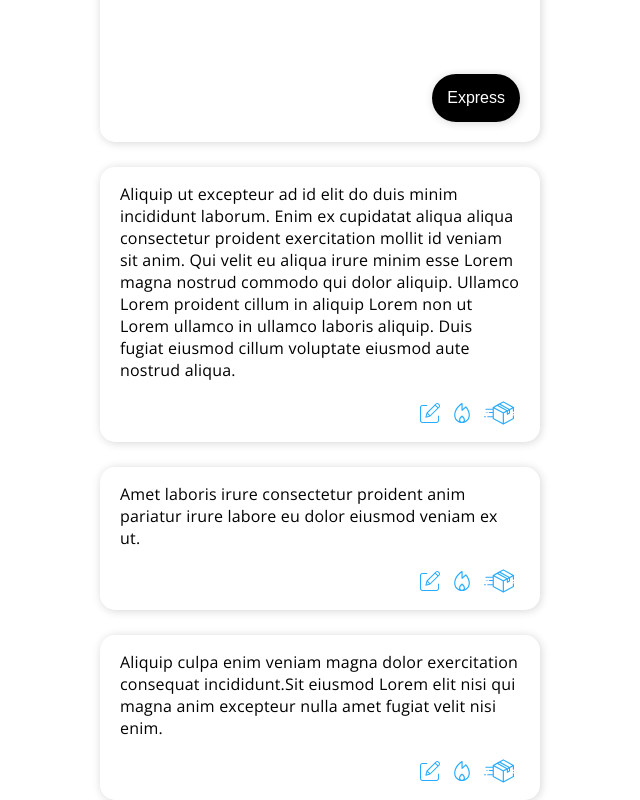
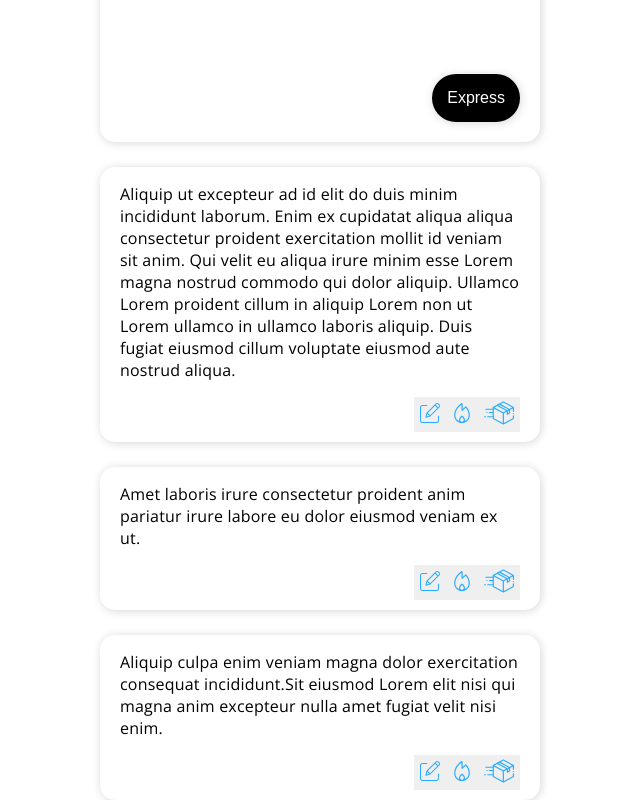
Before and after one commit to dannydi12/thoughtbin-client, a React (Create React App) app: page /thoughts in a window 1280 px wide. Shown: the part 906-1706 px from the top of the page, without its empty margins (320-960 px from the left). Built offline with nearby package versions, Linux system fonts and the light colour scheme.

Commit message:
fixed poory named css selectors in buttons

```diff
--- a/src/buttons/DeleteButton/DeleteButton.css
+++ b/src/buttons/DeleteButton/DeleteButton.css
@@ -2,18 +2,21 @@
   display: none;
 }
 
-.edit-button svg {
+.delete-button svg {
   height: 20px;
   width: 20px;
   fill: #28ACFF;
 }
 
-.edit-button svg:hover {
+.delete-button svg:hover {
   fill: #FF3366;
 }
 
-.edit-button {
-  background-color: #fff;
+.delete-button:focus {
+  fill: #FF3366;
+}
+
+.delete-button {
   color: #000;
   border: none;
 }
--- a/src/buttons/DeleteButton/DeleteButton.js
+++ b/src/buttons/DeleteButton/DeleteButton.js
@@ -3,13 +3,13 @@ import './DeleteButton.css';
 
 function DeleteButton(props) {
   return (
-    <button aria-label='delete' className='edit-button' onClick={props.clickFunction}>
+    <button aria-label='delete' className='delete-button' onClick={props.clickFunction}>
       <i aria-hidden='true'>
         <svg xmlns="http://www.w3.org/2000/svg" version="1.1" x="0px" y="0px" viewBox="0 0 512 512">
           <path d="M428.051,184.293c-15.289-32.832-36.644-64.856-63.471-95.181c-5.621-6.357-15.323-6.742-21.444-1.028l-70.585,65.879  V15.999c0-11.549-13.925-20.178-24.353-13.87C190.871,36.805,121.236,106.361,85.574,180.632  c-20.26,42.193-30.532,85.922-30.532,129.973C55.041,421.655,145.168,512,255.949,512C395.142,512,513.638,368.089,428.051,184.293z   M209.599,435.465c0-38.805,31.242-67.287,46.374-78.805c15.065,12.235,46.325,42.054,46.325,78.805  c0,25.619-20.792,46.462-46.35,46.462S209.599,461.084,209.599,435.465z M325.437,467.113  c22.934-50.397-15.016-111.307-60.883-141.554c-4.804-3.166-10.988-3.304-15.929-0.35c-47.789,28.583-85.145,91.407-62.165,141.904  c-59.705-26.742-101.419-86.83-101.419-156.507c0-109.037,71.01-203.998,157.51-268.131v146.035  c0,13.104,15.642,19.944,25.222,11.005l84.365-78.741c49.594,60.144,74.718,123.941,74.718,189.833  C426.856,380.283,385.142,440.371,325.437,467.113z" />
         </svg>
       </i>
-      <span className='hidden'>Edit</span>
+      <span className='hidden'>Delete</span>
     </button>
   )
 }
--- a/src/buttons/EditButton/EditButton.css
+++ b/src/buttons/EditButton/EditButton.css
@@ -2,18 +2,17 @@
   display: none;
 }
 
-.delete-button svg {
+.edit-button svg {
   height: 20px;
   width: 20px;
   fill: #28ACFF;
 }
 
-.delete-button svg:hover {
+.edit-button svg:hover {
   fill: rgb(15, 79, 189);
 }
 
-.delete-button {
-  background-color: #fff;
+.edit-button {
   color: #000;
   border: none;
 }
--- a/src/buttons/EditButton/EditButton.js
+++ b/src/buttons/EditButton/EditButton.js
@@ -3,7 +3,7 @@ import './EditButton.css';
 
 function EditButton(props) {
   return (
-    <button aria-label='edit' className='delete-button' onClick={props.clickFunction}>
+    <button aria-label='edit' className='edit-button' onClick={props.clickFunction}>
       <i aria-hidden='true'>
         <svg viewBox="0 -1 401.52289 401" xmlns="http://www.w3.org/2000/svg">
           <path d="m370.589844 250.972656c-5.523438 0-10 4.476563-10 10v88.789063c-.019532 16.5625-13.4375 29.984375-30 30h-280.589844c-16.5625-.015625-29.980469-13.4375-30-30v-260.589844c.019531-16.558594 13.4375-29.980469 30-30h88.789062c5.523438 0 10-4.476563 10-10 0-5.519531-4.476562-10-10-10h-88.789062c-27.601562.03125-49.96875 22.398437-50 50v260.59375c.03125 27.601563 22.398438 49.96875 50 50h280.589844c27.601562-.03125 49.96875-22.398437 50-50v-88.792969c0-5.523437-4.476563-10-10-10zm0 0" />
--- a/src/buttons/ShareButton/ShareButton.css
+++ b/src/buttons/ShareButton/ShareButton.css
@@ -13,7 +13,6 @@
 }
 
 .share-button {
-  background-color: #fff;
   color: #000;
   border: none;
 }
```
